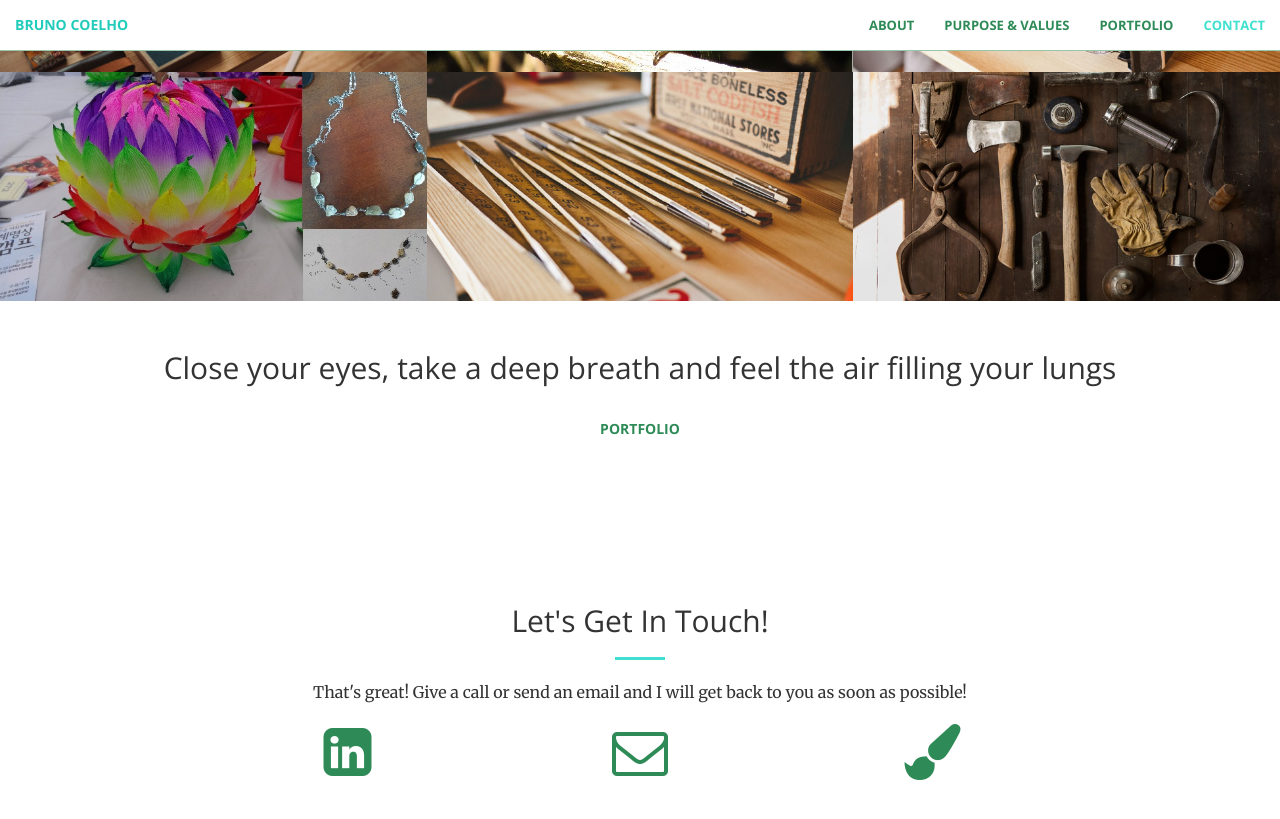
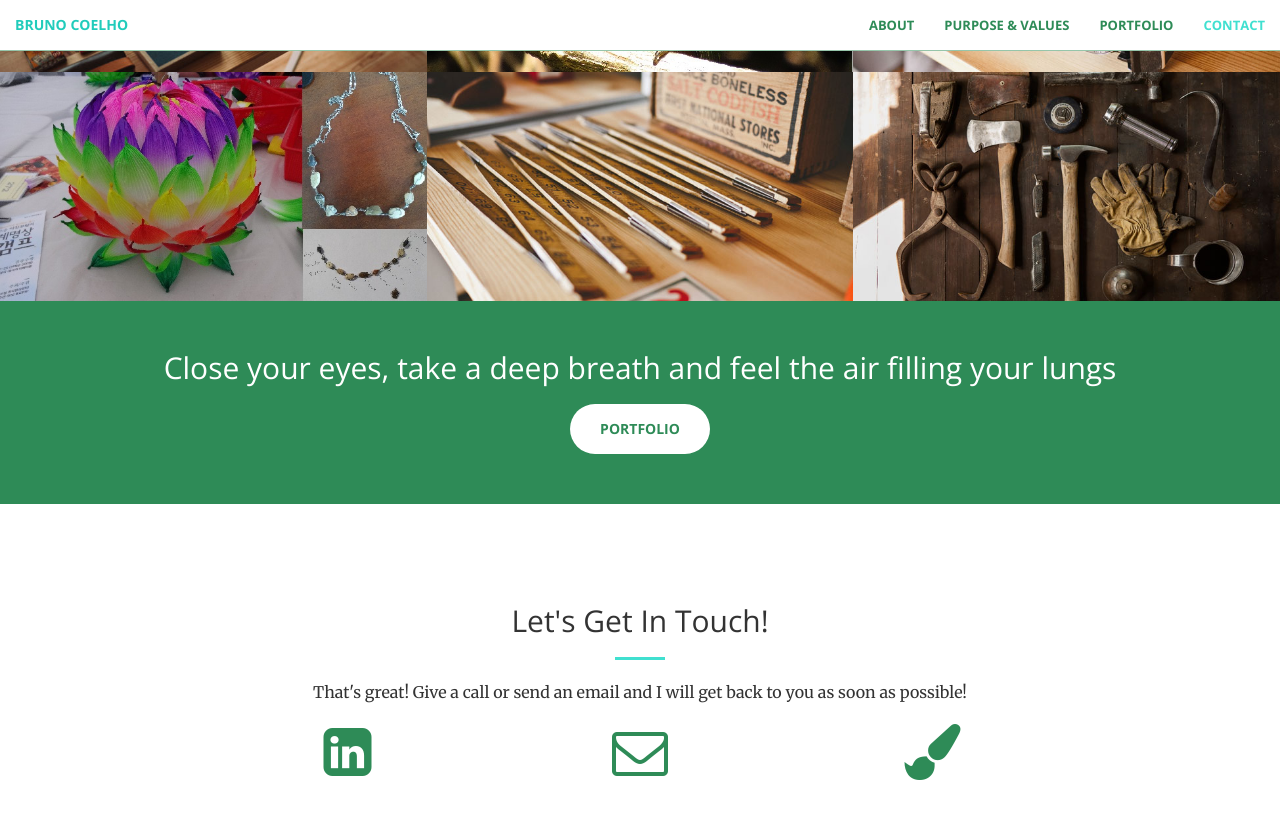
Before and after one commit to brunonaz/artbrunocoelho, a Jekyll site: the page built from index.html, in a window 1280 px wide and 900 px high, scrolled down 1878 px. Shown: the top 819 px of the window. Built offline with Jekyll 4.4.1, drawn with Linux system fonts in a browser that asks for light colours.

Commit message:
voltando escuro

```diff
--- a/_includes/aside.html
+++ b/_includes/aside.html
@@ -1,4 +1,4 @@
-  <aside class="bg-secondary">
+  <aside class="bg-dark">
       <div class="container text-center">
           <div class="call-to-action">
               <h2>Close your eyes, take a deep breath and feel the air filling your lungs</h2>
```
